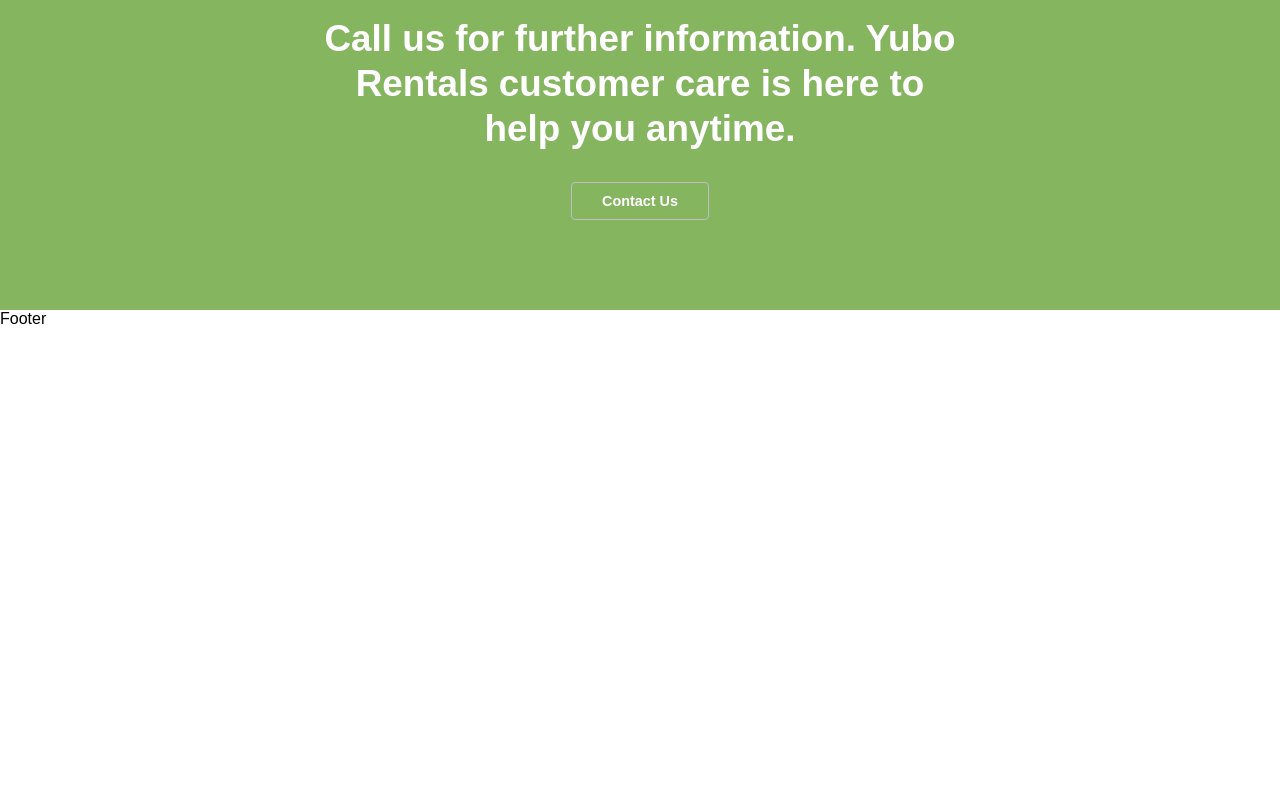
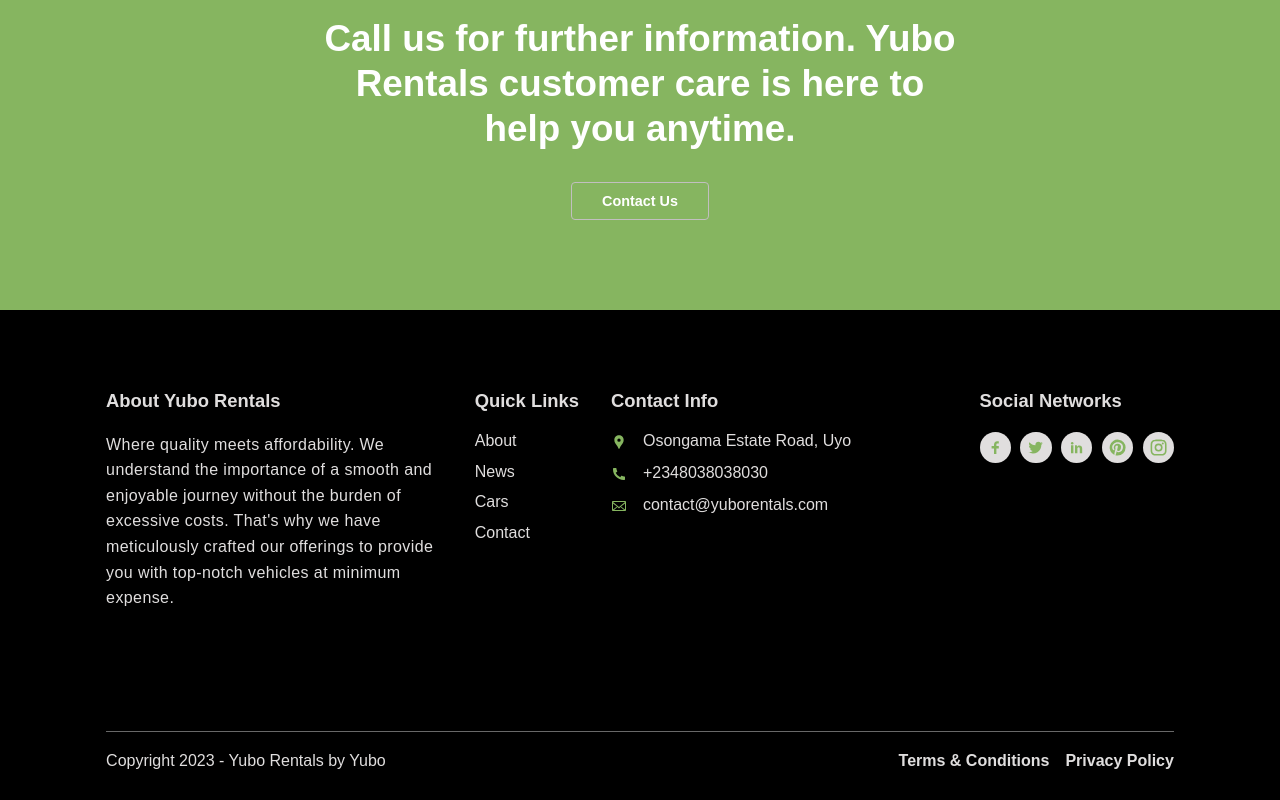
Before and after one commit to Ubongg/car-rental, a Next.js app: page / in a window 1280 px wide. Shown: the part 3092-3892 px from the top of the page. Before the commit the page ends 3420 px from the top, so only its background shows below. Built offline with nearby package versions, Linux system fonts and the light colour scheme.

Commit message:
done footer

```diff
--- a/src/app/page.js
+++ b/src/app/page.js
@@ -7,7 +7,7 @@ import Car from "@/components/car/Car";
 import { BsTrophyFill } from "react-icons/bs";
 import { ImRoad } from "react-icons/im";
 import { FaMapPin } from "react-icons/fa";
-import { useState, useRef } from "react";
+import { useState } from "react";
 
 export default function Home() {
   const [luxury, setLuxury] = useState(true);
--- a/src/components/footer/Footer.jsx
+++ b/src/components/footer/Footer.jsx
@@ -1,8 +1,202 @@
+"use client";
+
+import Link from "next/link";
 import React from "react";
-import styles from "./footer.module.css";
+import styled from "styled-components";
+import { MdLocationPin } from "react-icons/md";
+import { RiPhoneFill } from "react-icons/ri";
+import { GoMail } from "react-icons/go";
+import { TiSocialFacebook } from "react-icons/ti";
+import { TiSocialTwitter } from "react-icons/ti";
+import { TiSocialLinkedin } from "react-icons/ti";
+import { RiPinterestFill } from "react-icons/ri";
+import { RiInstagramLine } from "react-icons/ri";
 
 const Footer = () => {
-  return <div>Footer</div>;
+  return (
+    <Container>
+      <FooterWrap>
+        <div className="about">
+          <h5>About Yubo Rentals</h5>
+          <p>
+            Where quality meets affordability. We understand the importance of a
+            smooth and enjoyable journey without the burden of excessive costs.
+            That's why we have meticulously crafted our offerings to provide you
+            with top-notch vehicles at minimum expense.
+          </p>
+        </div>
+        <div className="links">
+          <h5>Quick Links</h5>
+          <div className="linksList">
+            <Link href="/about">About</Link>
+            <Link href="/news">News</Link>
+            <Link href="/cars">Cars</Link>
+            <Link href="/contact">Contact</Link>
+          </div>
+        </div>
+        <div className="contact">
+          <h5>Contact Info</h5>
+          <div className="infos">
+            <div className="info">
+              <span className="icon">
+                <MdLocationPin />
+              </span>
+              <span className="text">Osongama Estate Road, Uyo</span>
+            </div>
+            <div className="info">
+              <span className="icon">
+                <RiPhoneFill />
+              </span>
+              <span className="text">+2348038038030</span>
+            </div>
+            <div className="info">
+              <span className="icon">
+                <GoMail />
+              </span>
+              <span className="text">contact@yuborentals.com</span>
+            </div>
+          </div>
+        </div>
+        <div className="social">
+          <h5>Social Networks</h5>
+          <div className="socialIcon">
+            <span>
+              <TiSocialFacebook />
+            </span>
+            <span>
+              <TiSocialTwitter />
+            </span>
+            <span>
+              <TiSocialLinkedin />
+            </span>
+            <span>
+              <RiPinterestFill />
+            </span>
+            <span>
+              <RiInstagramLine />
+            </span>
+          </div>
+        </div>
+      </FooterWrap>
+      <FooterDown>
+        <p>Copyright 2023 - Yubo Rentals by Yubo</p>
+        <div className="termsPolicy">
+          <p>Terms & Conditions</p>
+          <p>Privacy Policy</p>
+        </div>
+      </FooterDown>
+    </Container>
+  );
 };
 
 export default Footer;
+
+const Container = styled.div`
+  background: black;
+  color: var(--lightGrey);
+  padding: 80px var(--smallPadding) 0;
+  display: flex;
+  align-items: center;
+  justify-content: center;
+  flex-direction: column;
+`;
+const FooterWrap = styled.div`
+  max-width: 480px;
+  width: 100%;
+  margin-bottom: 60px;
+
+  h5 {
+    font-size: 1.15rem;
+    margin-bottom: 20px;
+  }
+  p {
+    line-height: var(--line-height);
+    letter-spacing: var(--small-spacing);
+    margin-bottom: 60px;
+  }
+  .infos {
+    margin-bottom: 60px;
+  }
+  .info {
+    display: flex;
+    gap: 1rem;
+    margin-bottom: 10px;
+  }
+  .info .icon {
+    color: var(--primaryColor);
+    margin-top: 2px;
+  }
+  .linksList {
+    display: flex;
+    flex-direction: column;
+    margin-bottom: 60px;
+    gap: 0.8rem;
+  }
+  .linksList h5 {
+    margin-bottom: 5px;
+  }
+  .linksList a {
+    color: var(--lightGrey);
+  }
+  .socialIcon {
+    display: flex;
+    gap: 0.6rem;
+  }
+  .socialIcon span {
+    background: var(--lightGrey);
+    border-radius: 50%;
+    color: var(--primaryColor);
+    padding: 6px;
+    font-size: 1.2rem;
+    display: flex;
+    cursor: pointer;
+  }
+
+  @media screen and (min-width: 768px) {
+    max-width: 650px;
+  }
+  @media screen and (min-width: 1024px) {
+    width: var(--width);
+    margin-inline: var(--margin-inline);
+    max-width: 100%;
+
+    display: flex;
+    align-items: flex-start;
+    justify-content: center;
+    gap: 2rem;
+
+    .about,
+    .contact,
+    .socials {
+      flex: 1;
+    }
+  }
+`;
+const FooterDown = styled.div`
+  border-top: 0.5px solid var(--mainGrey);
+  padding: 20px 0 30px;
+  max-width: 480px;
+  width: 100%;
+
+  .termsPolicy {
+    display: flex;
+    gap: 1rem;
+    font-weight: 600;
+    margin-top: 10px;
+  }
+
+  @media screen and (min-width: 768px) {
+    max-width: 650px;
+  }
+  @media screen and (min-width: 1024px) {
+    width: var(--width);
+    margin-inline: var(--margin-inline);
+    max-width: 100%;
+    display: flex;
+    justify-content: space-between;
+
+    .termsPolicy {
+      margin-top: 0;
+    }
+  }
+`;
```
Also changed, not shown: src/components/footer/footer.module.css (deleted).
